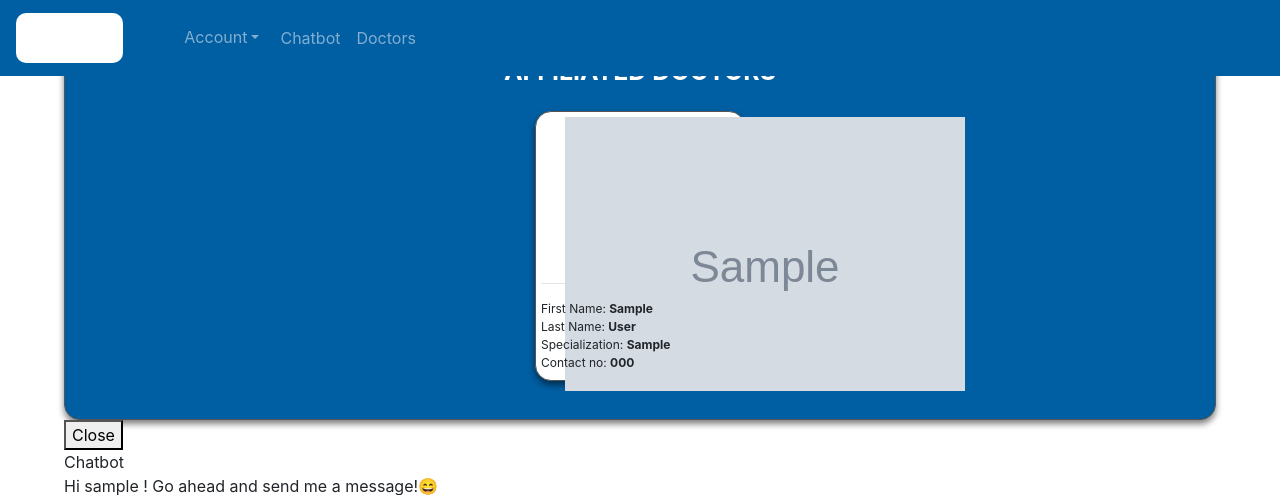
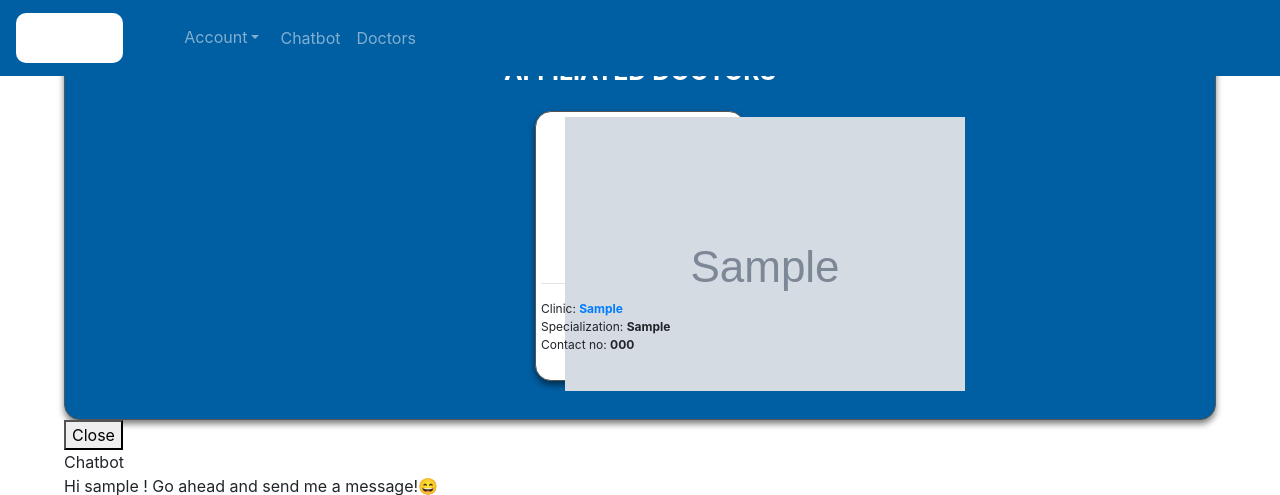
Before and after one commit to GeneDev123/dhi-lab, a Django app: page /doctors/ in a window 1280 px wide. Shown: the top 495 px of the page. Run offline with Django 4.2, Linux system fonts and the light colour scheme; a user stored in the database is signed in; tables that the repository leaves empty hold one stand-in row (values such as "Sample post"); grey boxes marked "Sample" are stand-in pictures; style sheets or scripts are compiled from the project's sources; some libraries are stand-ins or nearby versions.

Commit message:
Added clinic field and the google maps location

```diff
--- a/dhiLab/main/admin.py
+++ b/dhiLab/main/admin.py
@@ -39,7 +39,7 @@ class CustomUserAdmin(UserAdmin):
       ('Healthcare Professional Information',
       {
         'fields': (
-          'is_health_care_professional', 'specialization', 'education', 'experience',
+          'is_health_care_professional', 'clinic', 'clinic_loc', 'specialization', 'education', 'experience',
           'board_certifications', 'professional_affiliations', 'hospital_affiliations',
           'areas_of_expertise', 'patient_reviews_and_ratings', 'office_location',
           'accepted_insurance_plans', 'publications_and_research', 'awards_and_recognitions',
--- a/dhiLab/main/models.py
+++ b/dhiLab/main/models.py
@@ -31,6 +31,8 @@ class CustomUser(AbstractUser):
   is_diabetic = models.CharField(max_length=20, choices=PRESENT_CONDITION_OPTIONS, blank=True, null=True,)
 
   is_health_care_professional = models.BooleanField(default=False, null=True, blank=True)
+  clinic = models.CharField(max_length=100, null=True, blank=True)
+  clinic_loc = models.CharField(max_length=300, null=True, blank=True)
   specialization = models.CharField(max_length=100, null=True, blank=True)
   education = models.TextField(null=True, blank=True)
   experience = models.PositiveIntegerField(null=True, blank=True)
--- a/dhiLab/main/templates/main/doctors-page.html
+++ b/dhiLab/main/templates/main/doctors-page.html
@@ -25,8 +25,15 @@
             <hr>
 
             <div class="name-container">
-              <div class="first-name">First Name: <b>{{ doctor.first_name }}</b></div>
-              <div class="last-name">Last Name: <b>{{ doctor.last_name }}</b></div>
+              {% if doctor.clinic and doctor.clinic_loc %}
+                <div>
+                  Clinic:
+                  <a class="clinic-name" href="{{ doctor.clinic_loc }}"><b>{{ doctor.clinic }}</b></a>
+                </div>
+              {% else %}
+                <div class="first-name">First Name: <b>{{ doctor.first_name }}</b></div>
+                <div class="last-name">Last Name: <b>{{ doctor.last_name }}</b></div>
+              {% endif %}
             </div>
 
             <div class="specialization-container">
```
